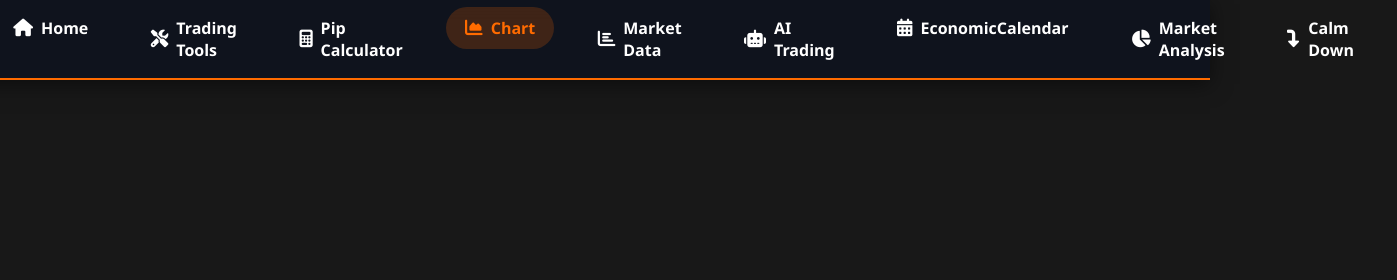
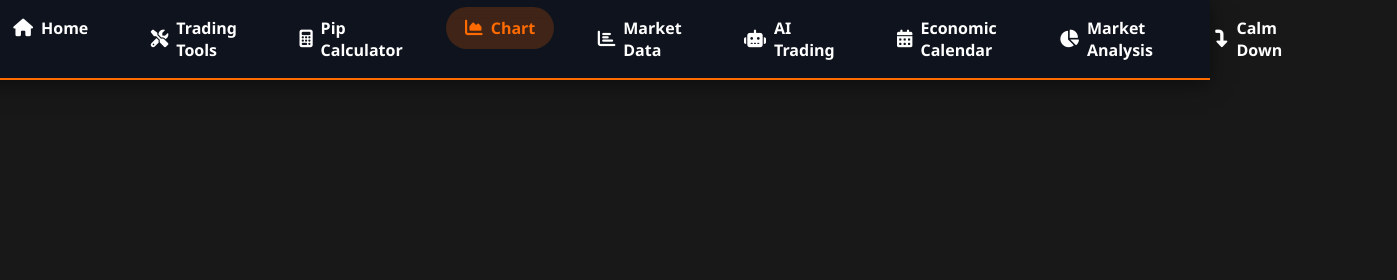
Before and after one commit to eshan2025-ux/ejfxprotrade, a plain HTML site: page chart.html in a window 1280 px wide. Shown: the top 280 px of the page, 1397 px wide, since content can reach past the window. Drawn offline with Linux system fonts and the light colour scheme.

Commit message:
chart.html

```diff
--- a/chart.html
+++ b/chart.html
@@ -370,7 +370,7 @@
               <li><a href="chart.html" class="active"><i class="fas fa-chart-area"></i> Chart</a></li>
               <li><a href="index.html#market"><i class="fas fa-chart-bar"></i> Market Data</a></li>
               <li><a href="index.html#ai"><i class="fas fa-robot"></i> AI Trading</a></li>
-              <li><a href="calender.html"><i class="fas fa-calendar-alt"></i> EconomicCalendar</a></li>
+              <li><a href="calender.html"><i class="fas fa-calendar-alt"></i> Economic Calendar</a></li>
               <li><a href="index.html#market-analysis"><i class="fas fa-chart-pie"></i> Market Analysis</a></li>
               <li><a href="calmdown.html"><i class="fas fa-level-down-alt"></i> Calm Down</a></li>
           </ul>
```
